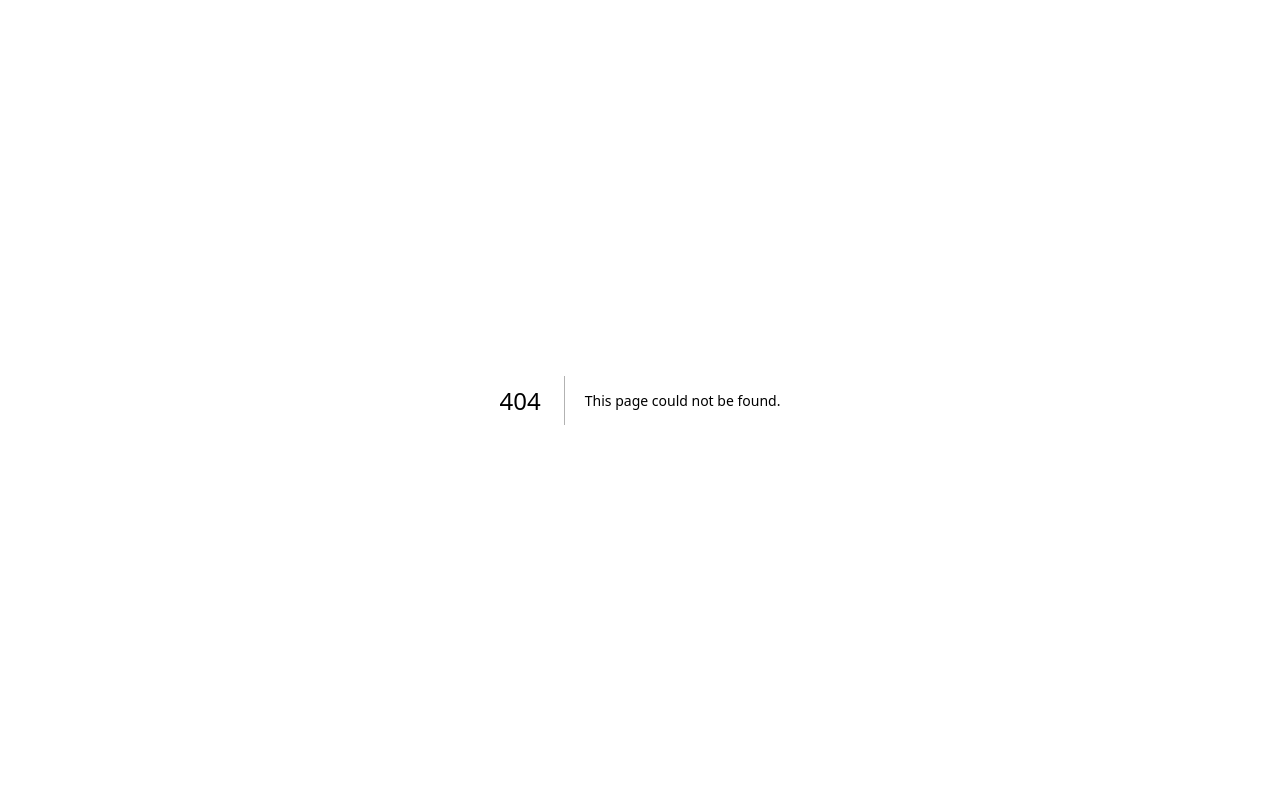
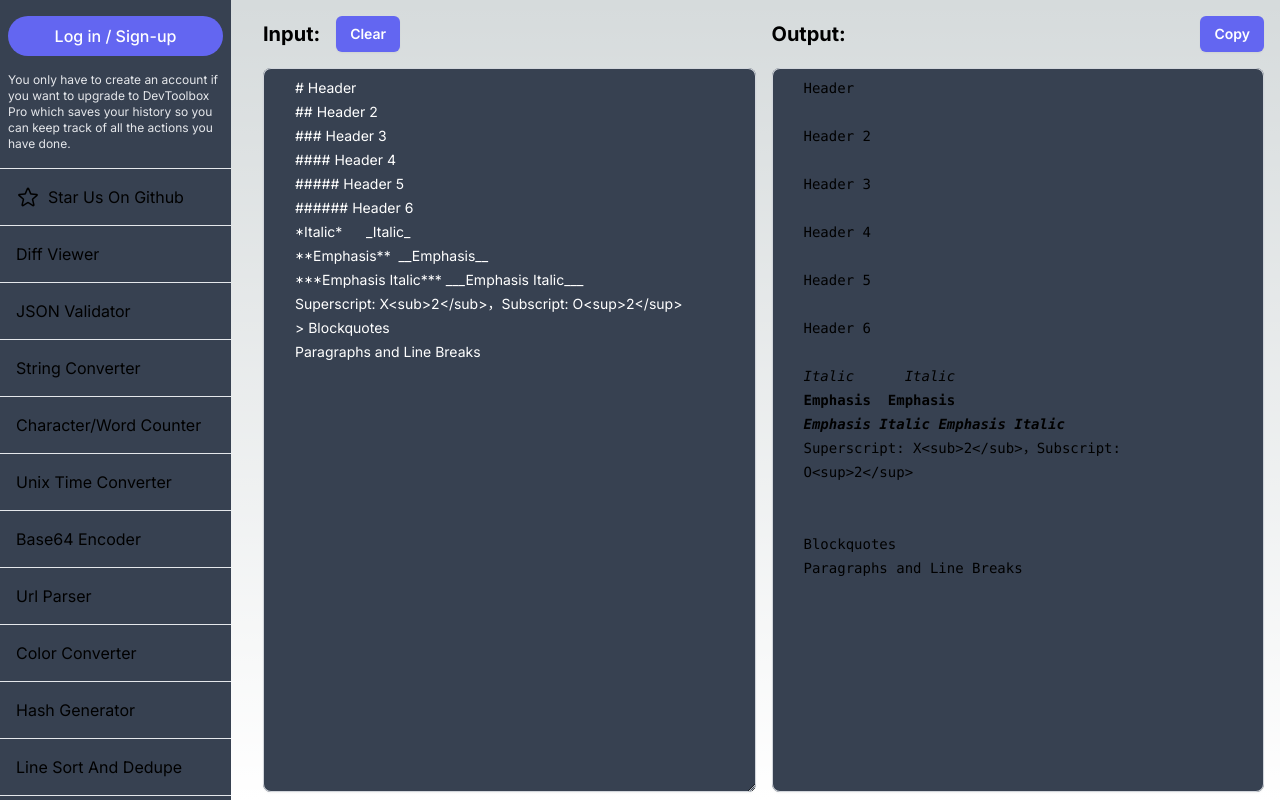
Before and after one commit to YourAverageTechBro/DevToolboxWeb, a Next.js app: page /tools/markdown-editor in a window 1280 px wide. Before the commit this address had no page. Built offline with nearby package versions, Linux system fonts and the light colour scheme; no server answers.

Commit message:
markdown editor functionality for input and md parsing

```diff
--- /dev/null
+++ b/src/app/components/common/FormattedMarkdownOutput.tsx
@@ -0,0 +1,62 @@
+import { JSONPath } from "jsonpath-plus";
+import { ChangeEvent, useCallback, useEffect, useState } from "react";
+import useDebounce from "@/app/hooks/useDebounce";
+import Selector from "@/app/components/common/Selector";
+import { micromark } from "micromark";
+
+type Props = {
+  input: string;
+  title?: string;
+};
+export default function FormattedMarkdownOutput({
+  input,
+  title = "Output",
+}: Props) {
+  const [output, setOutput] = useState("");
+
+  const formatMarkdown = useCallback(
+    (input: string) => {
+        try {
+            return micromark(input)
+        } catch (e: any) {
+            if (e instanceof SyntaxError) {
+              return e.message;
+            }
+        }
+        return "";
+    }, []
+  )
+
+  useEffect(() =>{
+    const md = formatMarkdown(input);
+    setOutput(md);
+  })
+
+  return (
+    <div className="w-full h-full">
+      <div className="flex items-center mb-4 gap-4 justify-between">
+        <p className="font-bold text-xl"> {title}: </p>
+        <div className="flex gap-4">
+            <button
+                type="button"
+                className="rounded-md bg-indigo-500 px-3.5 py-2 text-sm font-semibold text-white shadow-sm hover:bg-indigo-400 focus-visible:outline focus-visible:outline-2 focus-visible:outline-offset-2 focus-visible:outline-indigo-500"
+                onClick={async () => {
+                await navigator.clipboard.writeText(output);
+                }}
+            >
+            Copy
+          </button>
+        </div>
+        </div>
+        <pre
+        className="px-8 py-2 block rounded-lg border-0
+        bg-gray-700 shadow-sm ring-1 ring-inset
+        ring-gray-300 focus:ring-2 focus:ring-inset
+        focus:ring-indigo-600 sm:text-sm sm:leading-6 language-json whitespace-pre-wrap
+        overflow-y-scroll"
+        dangerouslySetInnerHTML={{ __html: output }}
+        style={{ height: "calc(100% - 44px)" }}
+      />
+    </div>
+  );
+}
--- /dev/null
+++ b/src/app/tools/markdown-editor/MarkdownEditorComponent.tsx
@@ -0,0 +1,57 @@
+"use client";
+
+import { useEffect, useState } from "react";
+import TextArea from "@/app/components/common/TextArea";
+import FormattedMarkdownOutput from "@/app/components/common/FormattedMarkdownOutput";
+import { User } from "@clerk/backend";
+import { saveHistory } from "@/utils/clientUtils";
+import { ToolType } from "@prisma/client";
+import useDebounce from "@/app/hooks/useDebounce";
+
+export default function JsonValidatorComponent({
+  user,
+  isProUser,
+}: {
+  user: User | null;
+  isProUser: boolean;
+}) {
+  const [output, setOutput] = useState("");
+  // const debouncedOutput = useDebounce(output, 1000);
+  // useEffect(() => {
+  //   if (debouncedOutput && debouncedOutput !== initialInput) {
+  //     void saveHistory({
+  //       user,
+  //       isProUser,
+  //       toolType: ToolType.MarkdownEditor,
+  //       onError: () => {},
+  //       metadata: {
+  //         output,
+  //       },
+  //     });
+  //   }
+  // }, [debouncedOutput]);
+
+  return (
+    <div className="w-full h-full flex gap-4">
+      <TextArea
+        initialInput={initialInput}
+        onInputChange={(input) => setOutput(input)}
+      />
+      <FormattedMarkdownOutput input={output} />
+    </div>
+  );
+}
+
+const initialInput =
+`# Header
+## Header 2
+### Header 3
+#### Header 4
+##### Header 5
+###### Header 6
+*Italic*      _Italic_
+**Emphasis**  __Emphasis__
+***Emphasis Italic*** ___Emphasis Italic___
+Superscript: X<sub>2</sub>，Subscript: O<sup>2</sup>
+> Blockquotes
+Paragraphs and Line Breaks`
--- /dev/null
+++ b/src/app/tools/markdown-editor/page.tsx
@@ -0,0 +1,8 @@
+import MarkdownEditorComponent from "@/app/tools/markdown-editor/MarkdownEditorComponent";
+import { getUserAndSubscriptionState } from "@/actions/user";
+
+const MarkdownEditorPage = async () => {
+  const { user, isProUser } = await getUserAndSubscriptionState();
+  return <MarkdownEditorComponent user={user} isProUser={isProUser} />;
+};
+export default MarkdownEditorPage;
```
